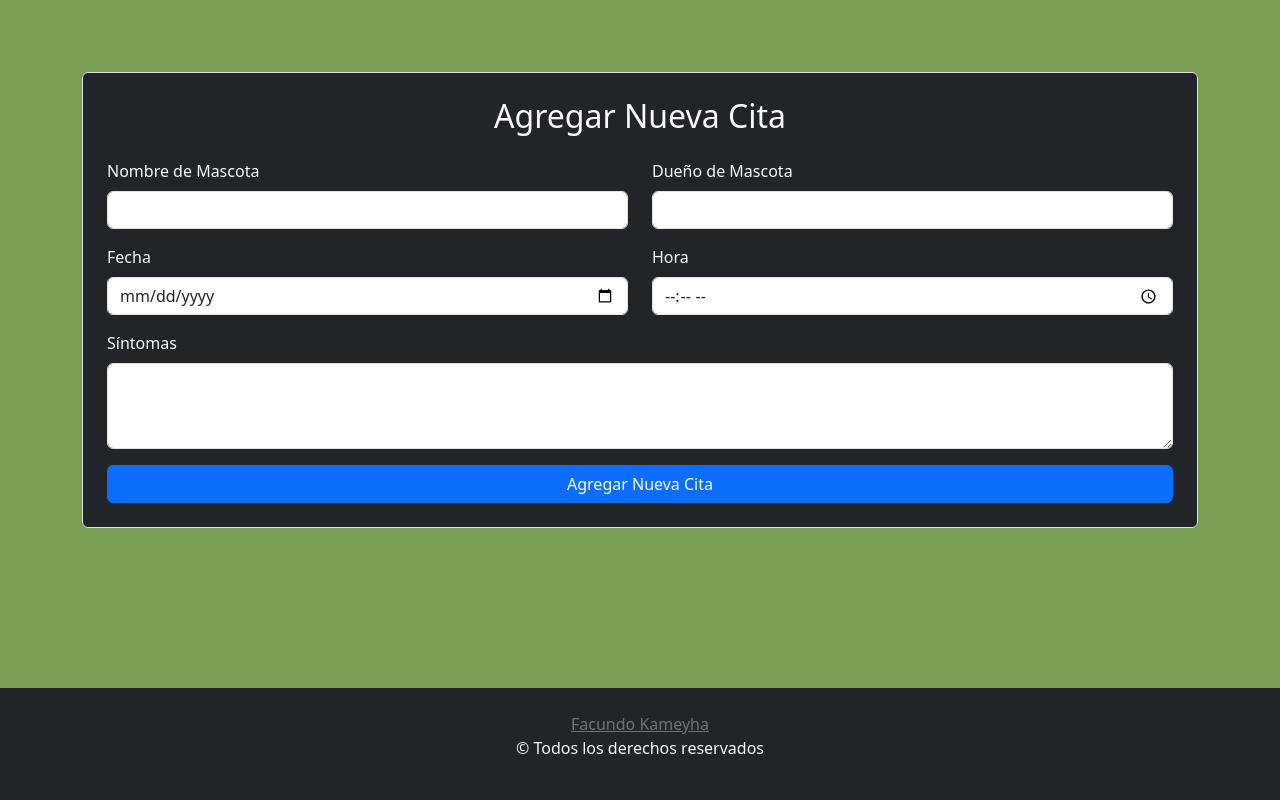
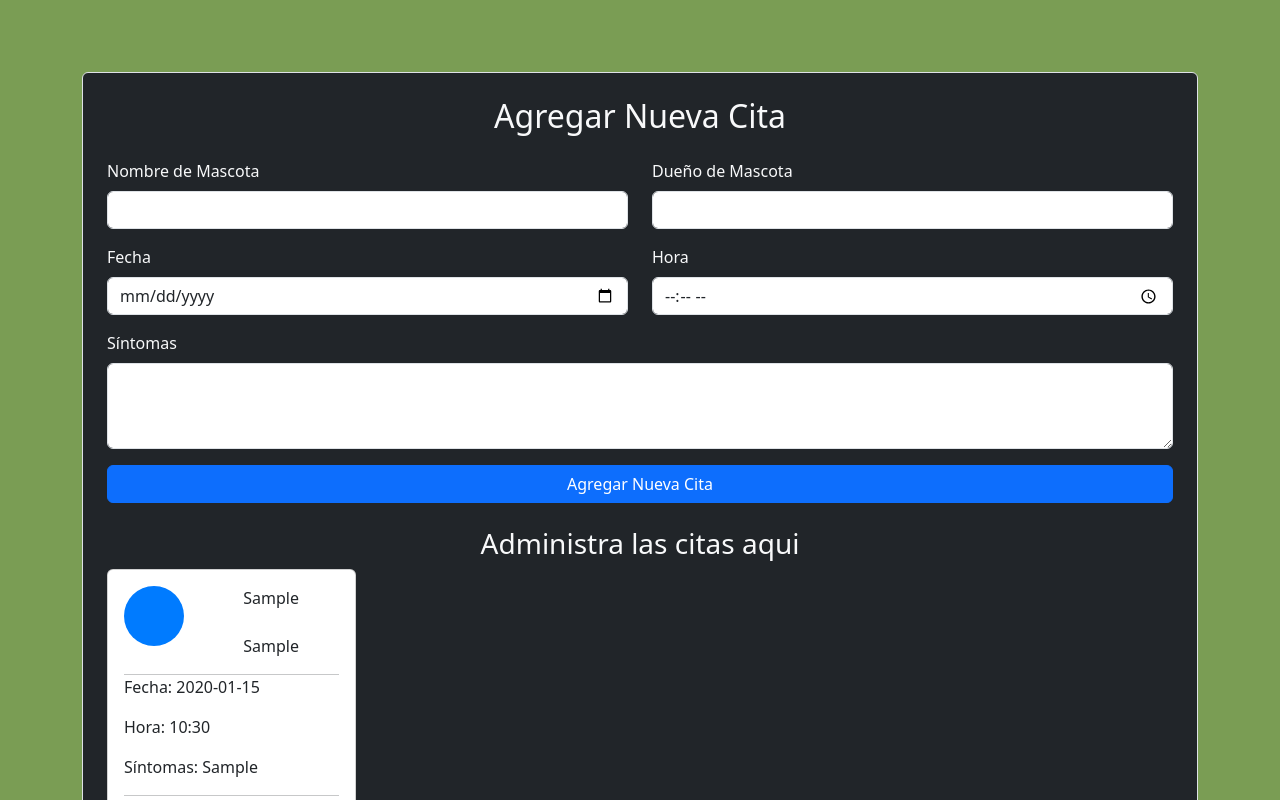
Before and after one commit to KameyhaFacundo/09-Veterinaria, a React (Vite) app: page / in a window 1280 px wide. Both pictures are taken after typing "Sample", "Sample", "2020-01-15", "10:30", "Sample" into the empty fields and a click on the button "Agregar Nueva Cita". Shown: the top 800 px of the page. Built offline with nearby package versions, Linux system fonts and the light colour scheme.

Commit message:
Agrego una card para cada cita

```diff
--- a/src/components/Citas.jsx
+++ b/src/components/Citas.jsx
@@ -1,7 +1,29 @@
 import React from "react";
+import Item from "./Item";
+import { Row, Col } from "react-bootstrap";
 
 const Citas = ({ citas }) => {
-  return <></>;
+  return (
+    <>
+      <div className="mt-4">
+        <h3 className="text-center">Administra las citas aqui</h3>
+
+        <Row xs={1} md={2} lg={3} xl={4} className="g-4">
+          {citas.map((cita, index) => (
+            <Col key={index}>
+              <Item
+                nombreMascota={cita.nombreMascota}
+                nombreDuenio={cita.nombreDuenio}
+                fecha={cita.fecha}
+                hora={cita.hora}
+                sintomas={cita.sintomas}
+              ></Item>
+            </Col>
+          ))}
+        </Row>
+      </div>
+    </>
+  );
 };
 
 export default Citas;
--- a/src/components/Formulario.jsx
+++ b/src/components/Formulario.jsx
@@ -5,7 +5,7 @@ import Citas from "./Citas";
 
 const Formulario = () => {
   const [nombreMascota, setNombreMascota] = useState("");
-  const [dueñoMascota, setDueñoMascota] = useState("");
+  const [nombreDuenio, setDuenioMascota] = useState("");
   const [fecha, setFecha] = useState("");
   const [hora, setHora] = useState("");
   const [sintomas, setSintomas] = useState("");
@@ -17,7 +17,7 @@ const Formulario = () => {
 
     const nuevaCita = {
       nombreMascota,
-      dueñoMascota,
+      nombreDuenio,
       fecha,
       hora,
       sintomas,
@@ -26,7 +26,7 @@ const Formulario = () => {
     setCitas([...citas, nuevaCita]);
 
     setNombreMascota("");
-    setDueñoMascota("");
+    setDuenioMascota("");
     setFecha("");
     setHora("");
     setSintomas("");
@@ -48,12 +48,12 @@ const Formulario = () => {
             </Form.Group>
           </Col>
           <Col>
-            <Form.Group controlId="dueñoMascota">
+            <Form.Group controlId="nombreDuenio">
               <Form.Label>Dueño de Mascota</Form.Label>
               <Form.Control
                 type="text"
-                value={dueñoMascota}
-                onChange={(e) => setDueñoMascota(e.target.value)}
+                value={nombreDuenio}
+                onChange={(e) => setDuenioMascota(e.target.value)}
                 required
               />
             </Form.Group>
--- /dev/null
+++ b/src/components/Item.jsx
@@ -0,0 +1,49 @@
+import React from "react";
+import { Button, Row, Col, Card } from "react-bootstrap";
+
+const Item = ({ nombreMascota, nombreDuenio, fecha, hora, sintomas }) => {
+  return (
+    <Card>
+      <Card.Body>
+        <Row>
+          <Col>
+            <div
+              className="d-flex justify-content-center align-items-center mb-3"
+              style={{
+                height: "60px",
+                width: "60px",
+                borderRadius: "50%",
+                backgroundColor: "#007bff",
+                color: "#fff",
+                fontWeight: "bold",
+                fontSize: "20px",
+              }}
+            ></div>
+          </Col>
+          <Col>
+            <p className="mb-4">{nombreMascota}</p>
+
+            <p className="mb-3">{nombreDuenio}</p>
+          </Col>
+        </Row>
+        <hr className="border-1 my-0" />
+        <Row>
+          <p>Fecha: {fecha}</p>
+          <p>Hora: {hora}</p>
+          <p>Síntomas: {sintomas}</p>
+        </Row>
+        <hr className="border-1 my-0" />
+      </Card.Body>
+
+      <Button
+        className="m-2"
+        variant="success"
+        // onClick={() => borrarColor(color)}
+      >
+        Borrar
+      </Button>
+    </Card>
+  );
+};
+
+export default Item;
```
